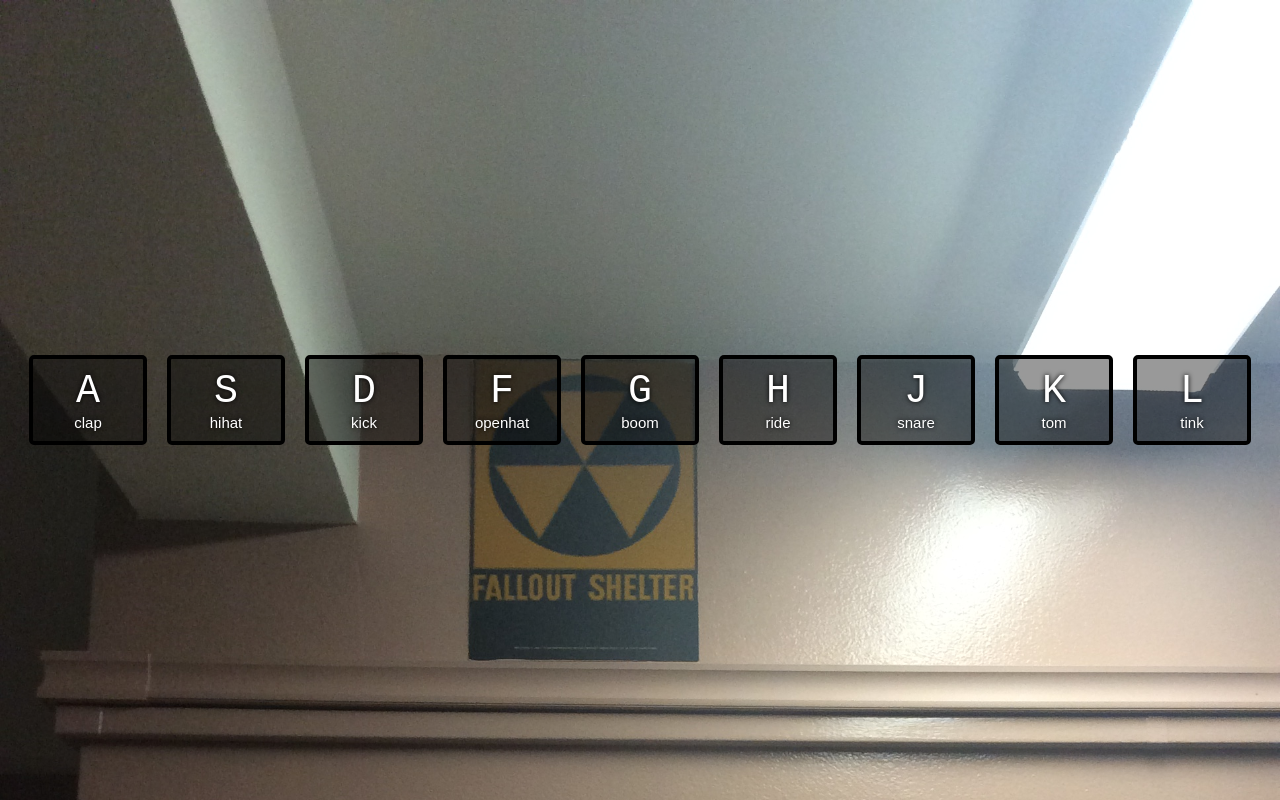
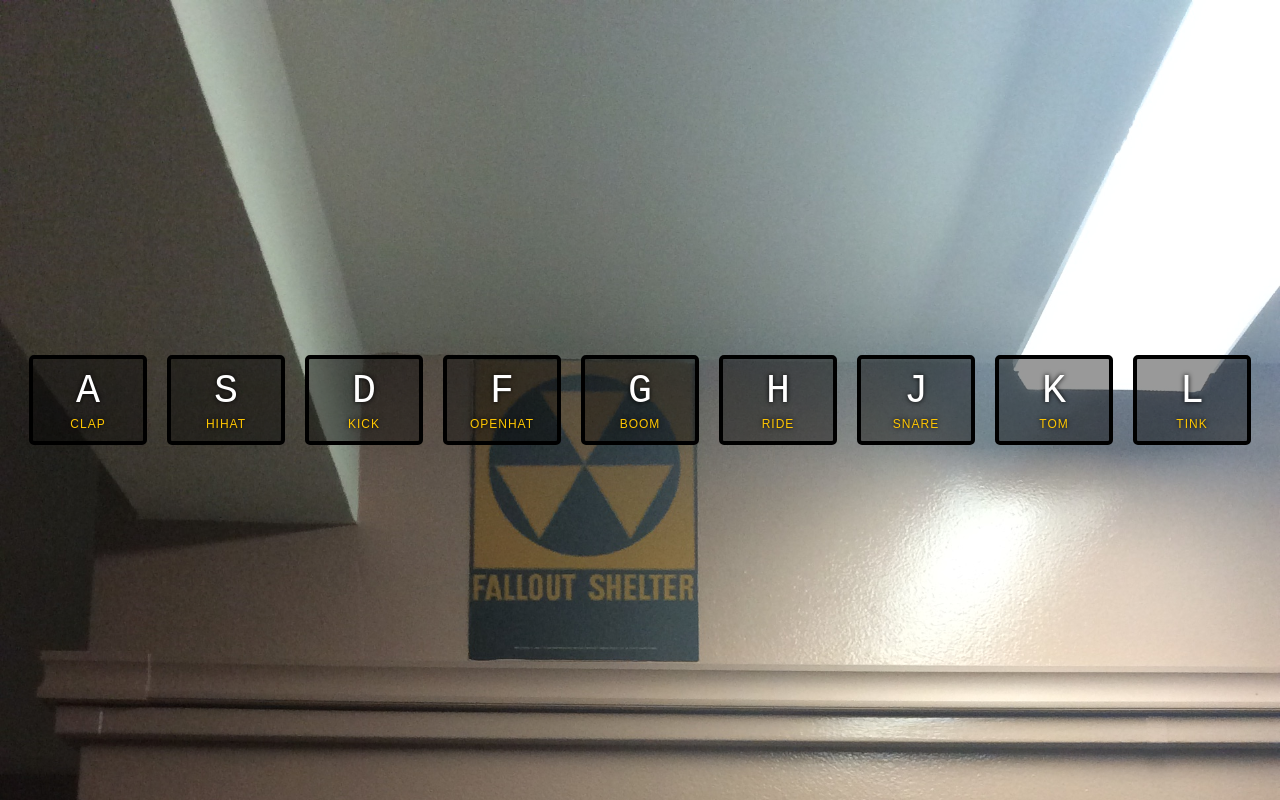
Before and after one commit to McClellan-Micah/DrumKit.js, a plain HTML site: page index.html in a window 1280 px wide. Drawn offline with Linux system fonts and the light colour scheme.

Commit message:
style sound name

```diff
--- a/style.css
+++ b/style.css
@@ -43,3 +43,10 @@ kbd {
   display: block;
   font-size: 4rem;
 }
+
+.sound {
+  font-size: 1.2rem;
+  text-transform: uppercase;
+  letter-spacing: 0.1rem;
+  color: #ffc600;
+}
```
